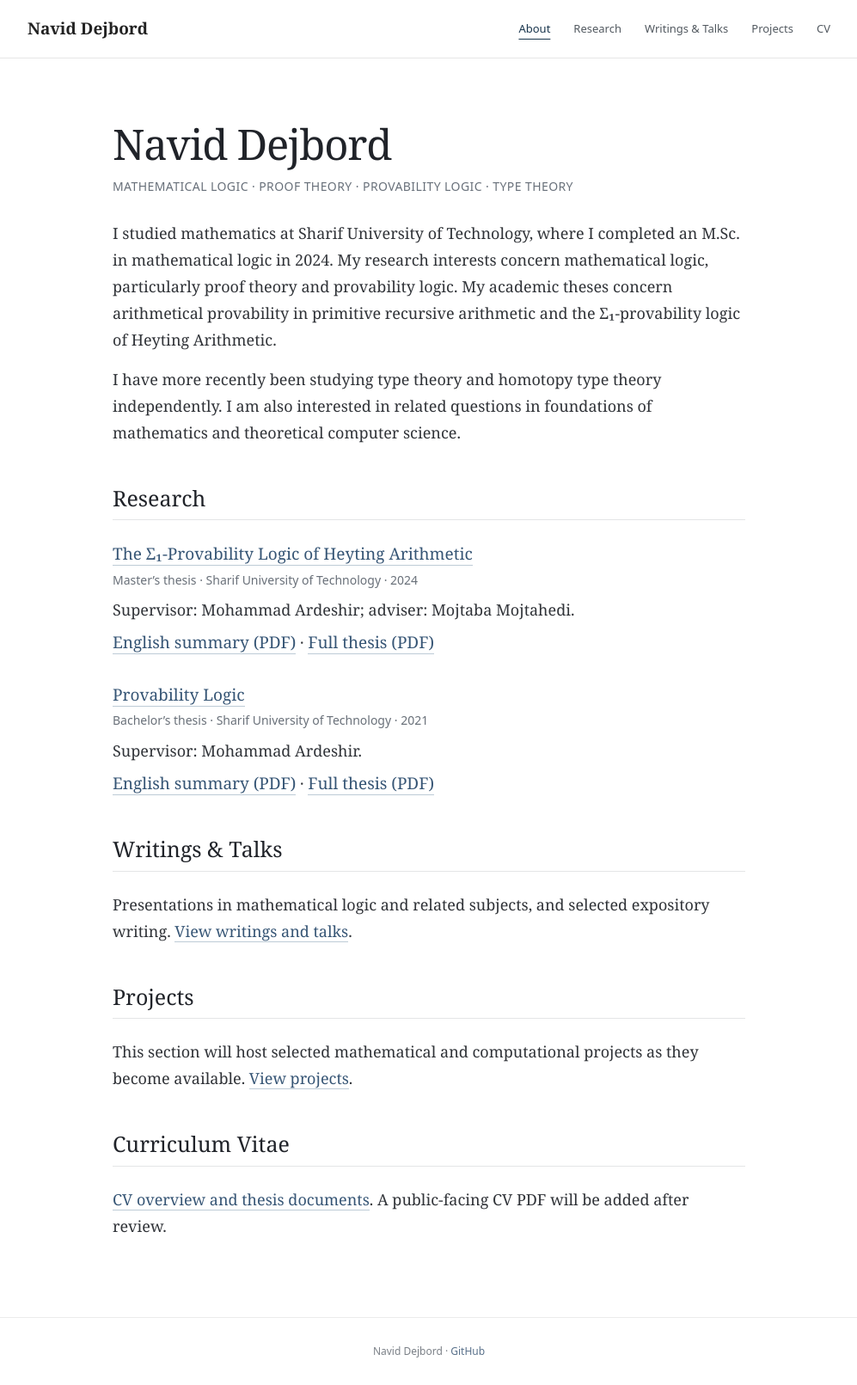
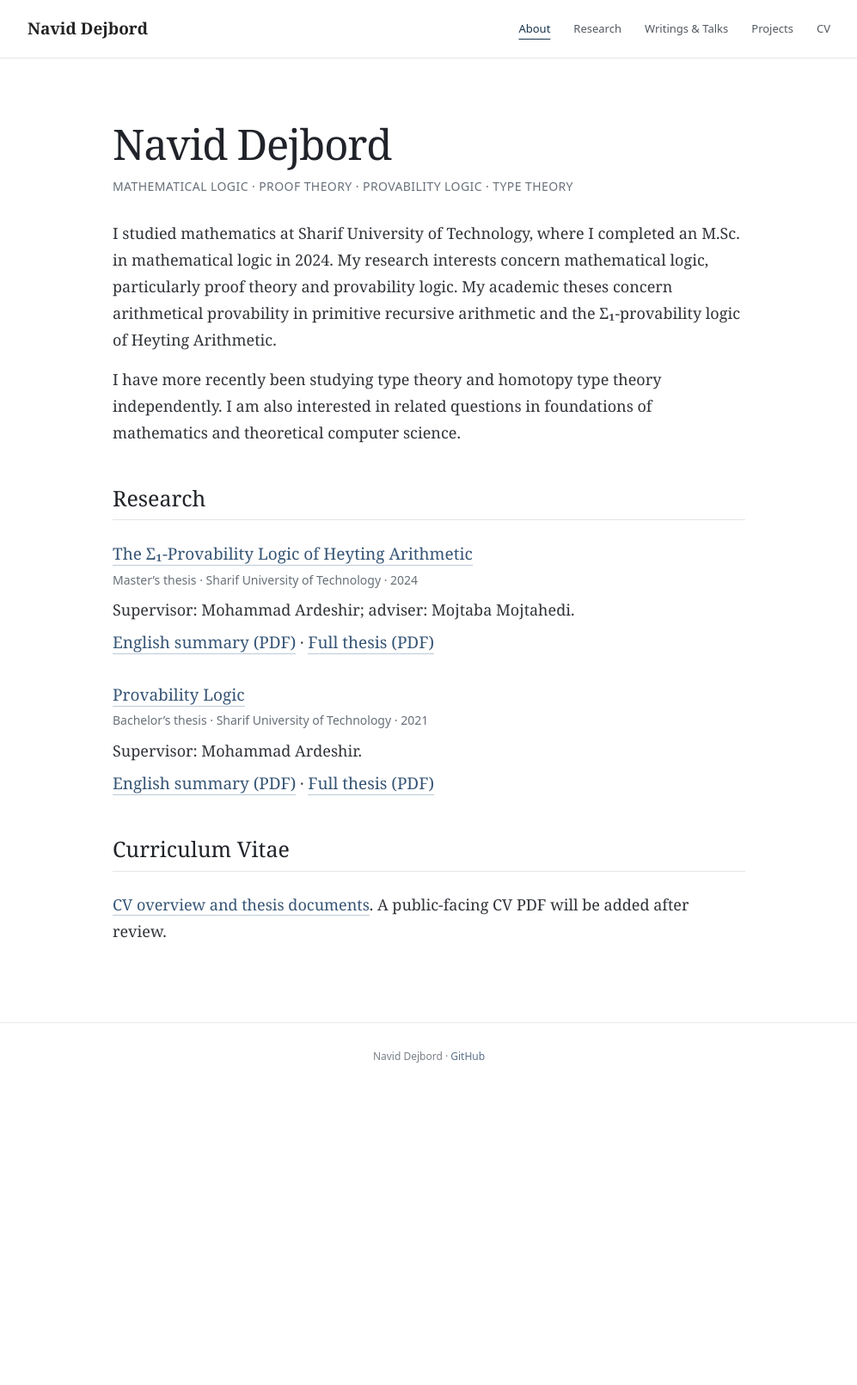
Before and after one commit to NavidDejbord/naviddejbord.github.io, a Jekyll site: the page built from index.md, in a window 1280 px wide. Shown: the whole page at 86% size, without its empty margins (141-1138 px from the left). Built offline with Jekyll 4.4.1, drawn with Linux system fonts in a browser that asks for light colours; after the commit the page ends 1268 px from its top, so only the background shows below that.

Commit message:
Update index.md

```diff
--- a/index.md
+++ b/index.md
@@ -27,16 +27,6 @@ permalink: /
   </article>
 </section>
 
-<section id="writings">
-  <h2>Writings &amp; Talks</h2>
-  <p>Presentations in mathematical logic and related subjects, and selected expository writing. <a href="{{ '/writings/' | relative_url }}">View writings and talks</a>.</p>
-</section>
-
-<section id="projects">
-  <h2>Projects</h2>
-  <p>This section will host selected mathematical and computational projects as they become available. <a href="{{ '/projects/' | relative_url }}">View projects</a>.</p>
-</section>
-
 <section id="cv">
   <h2>Curriculum Vitae</h2>
   <p><a href="{{ '/cv/' | relative_url }}">CV overview and thesis documents</a>. A public-facing CV PDF will be added after review.</p>
```
